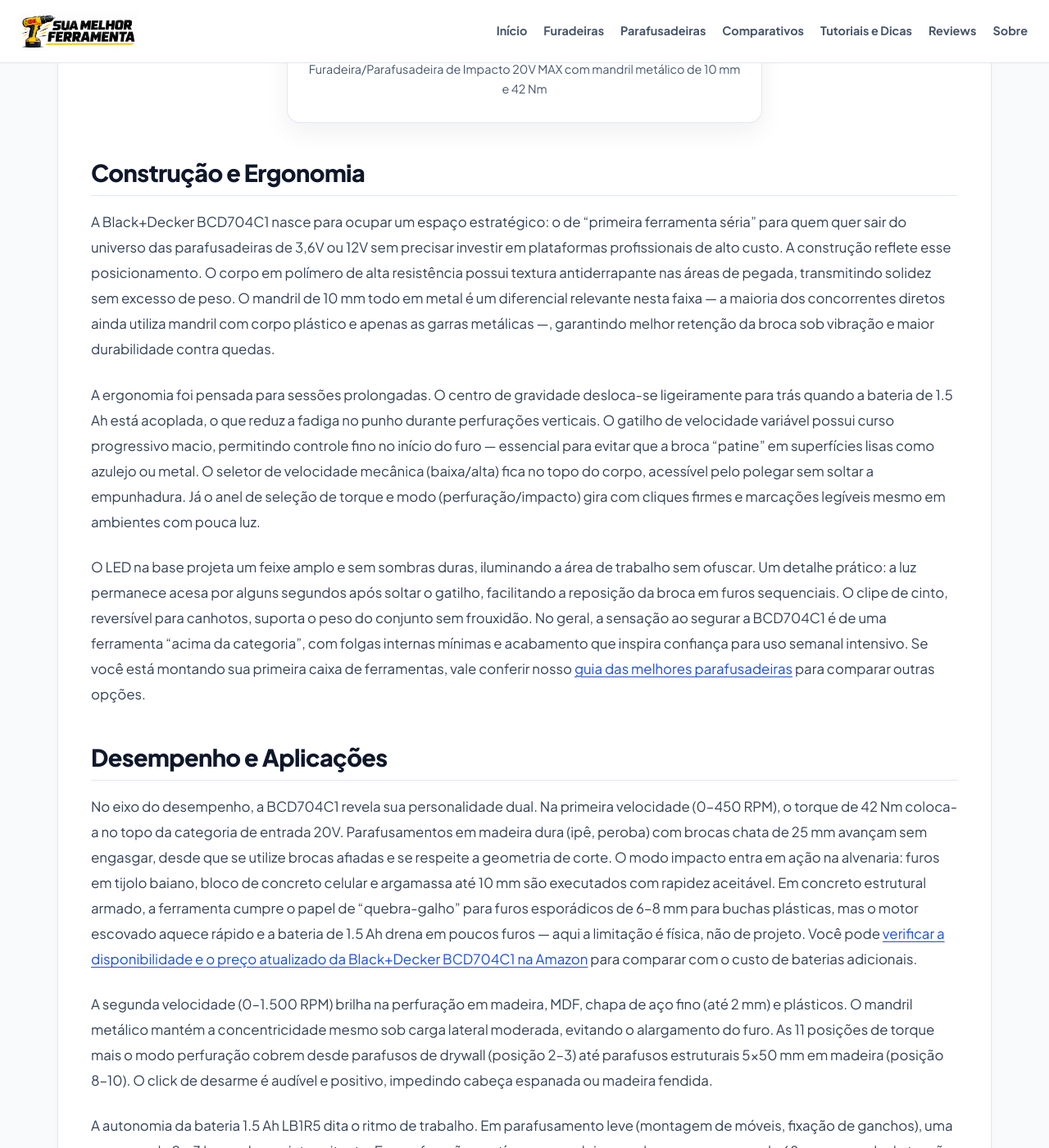
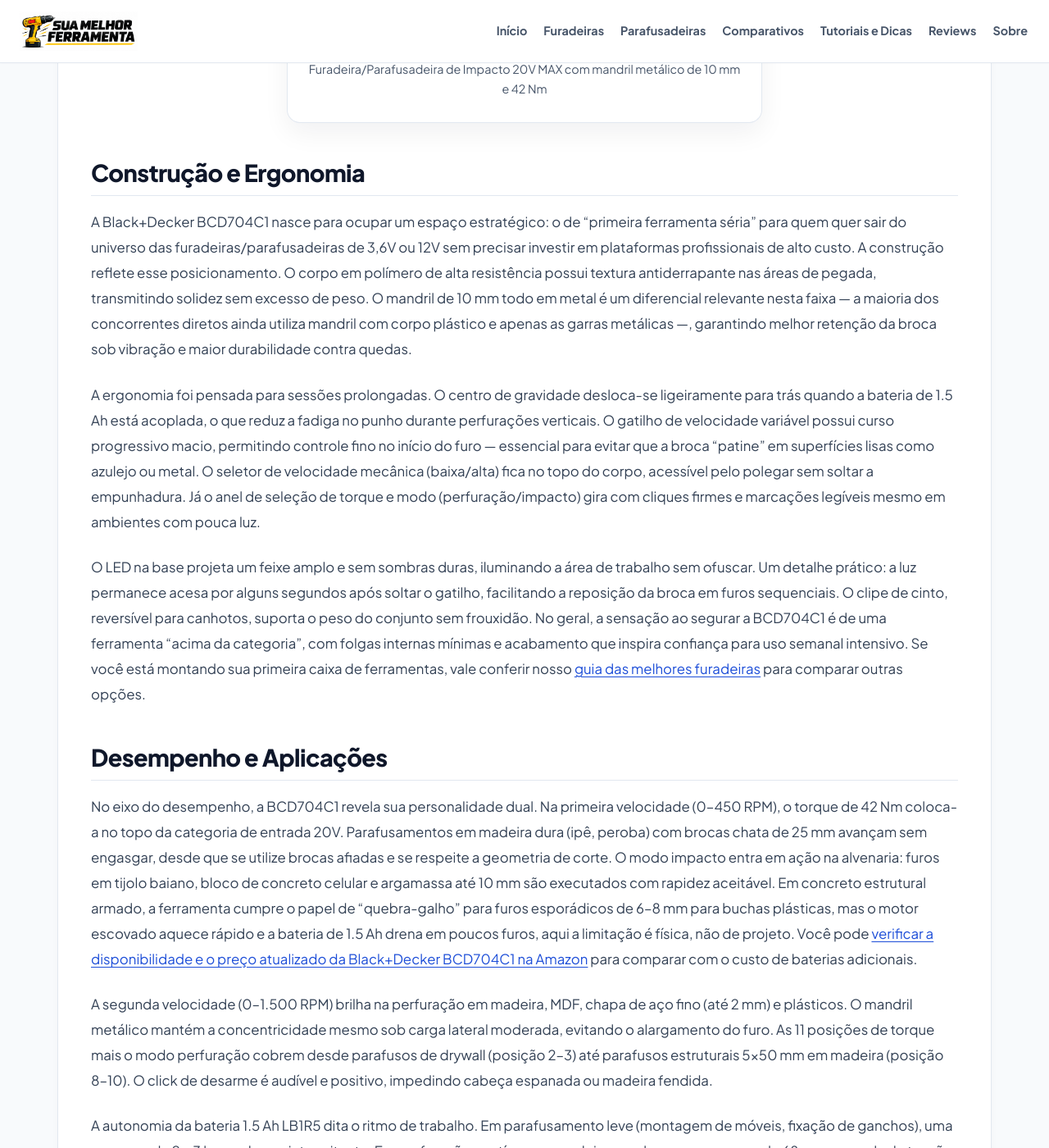
Before and after one commit to membroequipe/SiteReview, a Jekyll site: the page built from _posts/2026-10-24-black-decker-bcd704c1.md, in a window 1280 px wide and 1400 px high, scrolled down 3255 px. Shown: the whole window at 82% size. Built offline with Jekyll 4.4.1, drawn with Linux system fonts in a browser that asks for light colours; some of the changed text lies outside the part shown.

Commit message:
Update 2026-10-24-black-decker-bcd704c1.md

```diff
--- a/_posts/2026-10-24-black-decker-bcd704c1.md
+++ b/_posts/2026-10-24-black-decker-bcd704c1.md
@@ -3,7 +3,7 @@
 title: "Review Black+Decker BCD704C1: Vale a Pena em 2026? Análise Completa!"
 description: "Análise completa da Black+Decker BCD704C1: torque de 42 Nm, mandril metálico e função impacto. Descubra se essa furadeira 20V MAX vale a pena em 2026."
 slug: "review-black-decker-bcd704c1"
-categories: [furadeiras, parafusadeiras, reviews]
+categories: [furadeiras, reviews]
 produto_id: black_decker_bcd704c1
 image: "/assets/images/posts/black-decker-bcd704c1.webp"
 image_alt: "Black+Decker BCD704C1 em destaque"
@@ -41,15 +41,15 @@
 
 ## Construção e Ergonomia
 
-A Black+Decker BCD704C1 nasce para ocupar um espaço estratégico: o de "primeira ferramenta séria" para quem quer sair do universo das parafusadeiras de 3,6V ou 12V sem precisar investir em plataformas profissionais de alto custo. A construção reflete esse posicionamento. O corpo em polímero de alta resistência possui textura antiderrapante nas áreas de pegada, transmitindo solidez sem excesso de peso. O mandril de 10 mm todo em metal é um diferencial relevante nesta faixa — a maioria dos concorrentes diretos ainda utiliza mandril com corpo plástico e apenas as garras metálicas —, garantindo melhor retenção da broca sob vibração e maior durabilidade contra quedas.
+A Black+Decker BCD704C1 nasce para ocupar um espaço estratégico: o de "primeira ferramenta séria" para quem quer sair do universo das furadeiras/parafusadeiras de 3,6V ou 12V sem precisar investir em plataformas profissionais de alto custo. A construção reflete esse posicionamento. O corpo em polímero de alta resistência possui textura antiderrapante nas áreas de pegada, transmitindo solidez sem excesso de peso. O mandril de 10 mm todo em metal é um diferencial relevante nesta faixa — a maioria dos concorrentes diretos ainda utiliza mandril com corpo plástico e apenas as garras metálicas —, garantindo melhor retenção da broca sob vibração e maior durabilidade contra quedas.
 
 A ergonomia foi pensada para sessões prolongadas. O centro de gravidade desloca-se ligeiramente para trás quando a bateria de 1.5 Ah está acoplada, o que reduz a fadiga no punho durante perfurações verticais. O gatilho de velocidade variável possui curso progressivo macio, permitindo controle fino no início do furo — essencial para evitar que a broca "patine" em superfícies lisas como azulejo ou metal. O seletor de velocidade mecânica (baixa/alta) fica no topo do corpo, acessível pelo polegar sem soltar a empunhadura. Já o anel de seleção de torque e modo (perfuração/impacto) gira com cliques firmes e marcações legíveis mesmo em ambientes com pouca luz.
 
-O LED na base projeta um feixe amplo e sem sombras duras, iluminando a área de trabalho sem ofuscar. Um detalhe prático: a luz permanece acesa por alguns segundos após soltar o gatilho, facilitando a reposição da broca em furos sequenciais. O clipe de cinto, reversível para canhotos, suporta o peso do conjunto sem frouxidão. No geral, a sensação ao segurar a BCD704C1 é de uma ferramenta "acima da categoria", com folgas internas mínimas e acabamento que inspira confiança para uso semanal intensivo. Se você está montando sua primeira caixa de ferramentas, vale conferir nosso [guia das melhores parafusadeiras]({{ '/qual-a-melhor-parafusadeira/' | relative_url }}) para comparar outras opções.
+O LED na base projeta um feixe amplo e sem sombras duras, iluminando a área de trabalho sem ofuscar. Um detalhe prático: a luz permanece acesa por alguns segundos após soltar o gatilho, facilitando a reposição da broca em furos sequenciais. O clipe de cinto, reversível para canhotos, suporta o peso do conjunto sem frouxidão. No geral, a sensação ao segurar a BCD704C1 é de uma ferramenta "acima da categoria", com folgas internas mínimas e acabamento que inspira confiança para uso semanal intensivo. Se você está montando sua primeira caixa de ferramentas, vale conferir nosso [guia das melhores furadeiras]({{ '/qual-a-melhor-furadeira/' | relative_url }}) para comparar outras opções.
 
 ## Desempenho e Aplicações
 
-No eixo do desempenho, a BCD704C1 revela sua personalidade dual. Na primeira velocidade (0–450 RPM), o torque de 42 Nm coloca-a no topo da categoria de entrada 20V. Parafusamentos em madeira dura (ipê, peroba) com brocas chata de 25 mm avançam sem engasgar, desde que se utilize brocas afiadas e se respeite a geometria de corte. O modo impacto entra em ação na alvenaria: furos em tijolo baiano, bloco de concreto celular e argamassa até 10 mm são executados com rapidez aceitável. Em concreto estrutural armado, a ferramenta cumpre o papel de "quebra-galho" para furos esporádicos de 6–8 mm para buchas plásticas, mas o motor escovado aquece rápido e a bateria de 1.5 Ah drena em poucos furos — aqui a limitação é física, não de projeto. Você pode [verificar a disponibilidade e o preço atualizado da Black+Decker BCD704C1 na Amazon](SEU_LINK_AMAZON) para comparar com o custo de baterias adicionais.
+No eixo do desempenho, a BCD704C1 revela sua personalidade dual. Na primeira velocidade (0–450 RPM), o torque de 42 Nm coloca-a no topo da categoria de entrada 20V. Parafusamentos em madeira dura (ipê, peroba) com brocas chata de 25 mm avançam sem engasgar, desde que se utilize brocas afiadas e se respeite a geometria de corte. O modo impacto entra em ação na alvenaria: furos em tijolo baiano, bloco de concreto celular e argamassa até 10 mm são executados com rapidez aceitável. Em concreto estrutural armado, a ferramenta cumpre o papel de "quebra-galho" para furos esporádicos de 6–8 mm para buchas plásticas, mas o motor escovado aquece rápido e a bateria de 1.5 Ah drena em poucos furos, aqui a limitação é física, não de projeto. Você pode [verificar a disponibilidade e o preço atualizado da Black+Decker BCD704C1 na Amazon](SEU_LINK_AMAZON) para comparar com o custo de baterias adicionais.
 
 A segunda velocidade (0–1.500 RPM) brilha na perfuração em madeira, MDF, chapa de aço fino (até 2 mm) e plásticos. O mandril metálico mantém a concentricidade mesmo sob carga lateral moderada, evitando o alargamento do furo. As 11 posições de torque mais o modo perfuração cobrem desde parafusos de drywall (posição 2–3) até parafusos estruturais 5×50 mm em madeira (posição 8–10). O click de desarme é audível e positivo, impedindo cabeça espanada ou madeira fendida.
 
@@ -62,7 +62,7 @@
 ### Elogios Mais Frequentes
 - **Mandril metálico de 10 mm**: A unanimidade entre avaliadores experientes destaca a qualidade do mandril todo em metal como o maior diferencial frente a concorrentes de mesmo patamar. Relatos confirmam retenção firme de brocas de 10 mm em modo impacto sem escorregamento, mesmo após dezenas de usos.
 - **Leveza e equilíbrio**: Comentários recorrentes elogiam o peso contido (1,4 kg com bateria) e o balanço neutro, permitindo uso acima da cabeça — como instalação de luminárias ou perfuração de tetos — por 10–15 minutos sem fadiga excessiva no antebraço.
-- **Compatibilidade 20V MAX**: A possibilidade de compartilhar baterias com parafusadeiras de impacto, serras tico-tico, lixadeiras e sopradores da mesma linha é citada como fator decisivo de compra por quem já possui ou planeja expandir o kit.
+- **Compatibilidade 20V MAX**: A possibilidade de compartilhar baterias com furadeiras de impacto, serras tico-tico, lixadeiras e sopradores da mesma linha é citada como fator decisivo de compra por quem já possui ou planeja expandir o kit.
 - **Gatilho progressivo preciso**: Usuários que migram de modelos 12V ou de entrada relatam surpresa positiva com a modulação fina de velocidade, essencial para iniciar furos em azulejo ou centrar brocas em metal sem centro.
 - **Custo-benefício percebido**: A maioria das avaliações 4 e 5 estrelas enquadra o kit (ferramenta + bateria + carregador + maleta) como "entrada honesta na plataforma 20V", superior a combos de marcas genéricas que exigem bateria proprietária.
 
@@ -92,7 +92,7 @@
 A Bosch GSB 18V-21 (corpo verde) é o rival natural mais citado. Ela traz motor brushless, freio eletrónico, 21 configurações de torque e 55 Nm de torque máximo — números superiores no papel. Na prática, a Bosch vence em autonomia por Wh de bateria, cadência de parafusamento (graças ao freio) e durabilidade do motor em uso diário pesado. Contudo, a BCD704C1 contra-ataca com mandril metálico de 10 mm (a Bosch usa mandril plástico com garras metálicas neste modelo), plataforma 20V MAX com ferramentas de jardinagem e limpeza mais acessíveis, e kit completo com maleta rígida incluída. Para o usuário doméstico avançado ou pequeno prestador de serviços que alterna madeira, metal e alvenaria leve, a Black+Decker entrega 85% da performance por fração do investimento. A Bosch justifica seu prêmio para quem vive de furadeira 8 horas por dia.
 
 **Black+Decker BCD704C1 vs. DeWalt DCD701D2 (20V MAX XR Compact)**
-A DeWalt DCD701D2 é a "irmã premium" dentro do mesmo grupo Stanley Black & Decker. Compartilha a plataforma 20V MAX, mas adota motor brushless, 15 posições de torque, 45 Nm, freio eletrónico, mandril 13 mm (1/2") e bateria 2.0 Ah no kit. É objetivamente superior em tudo — menos no preço e no peso (1,55 kg com bateria). O mandril de 13 mm aceita brocas de haste maior, vantagem em perfuração de madeira grossa e metal. A ergonomia DeWalt é referência, com empunhadura mais anatômica e gatilho de curso mais curto. Ainda assim, a BCD704C1 mantém relevância: seu mandril de 10 mm cobre 95% das brocas de uso geral, a bateria 1.5 Ah carrega mais rápido, e a maleta incluída é mais robusta que a bolsa de tecido da DeWalt. Quem já tem baterias DeWalt 20V MAX não hesita na DCD701; quem entra na plataforma agora e busca o melhor equilíbrio custo-capacidade encontra na BCD704C1 porta de entrada mais racional. Para ver outras opções lado a lado, confira nossa categoria de [outros reviews de parafusadeiras]({{ '/reviews/' | relative_url }}).
+A DeWalt DCD701D2 é a "irmã premium" dentro do mesmo grupo Stanley Black & Decker. Compartilha a plataforma 20V MAX, mas adota motor brushless, 15 posições de torque, 45 Nm, freio eletrónico, mandril 13 mm (1/2") e bateria 2.0 Ah no kit. É objetivamente superior em tudo — menos no preço e no peso (1,55 kg com bateria). O mandril de 13 mm aceita brocas de haste maior, vantagem em perfuração de madeira grossa e metal. A ergonomia DeWalt é referência, com empunhadura mais anatômica e gatilho de curso mais curto. Ainda assim, a BCD704C1 mantém relevância: seu mandril de 10 mm cobre 95% das brocas de uso geral, a bateria 1.5 Ah carrega mais rápido, e a maleta incluída é mais robusta que a bolsa de tecido da DeWalt. Quem já tem baterias DeWalt 20V MAX não hesita na DCD701; quem entra na plataforma agora e busca o melhor equilíbrio custo-capacidade encontra na BCD704C1 porta de entrada mais racional. Para ver outras opções lado a lado, confira nossa categoria de [outros reviews de furadeiras]({{ '/reviews/' | relative_url }}).
 
 ## Perguntas Frequentes
 
@@ -100,7 +100,7 @@
 Fura, mas com ressalvas. A função impacto mecânico permite avançar em concreto com brocas de videa de 6 a 8 mm para fixação de buchas plásticas. Em vergalhões ou concreto de alta resistência (35+ MPa), o motor escovado e a bateria 1.5 Ah limitam a produtividade a 2–3 furos por carga. Para uso recorrente em concreto estrutural, uma martelete SDS-Plus ou furadeira de impacto a cabo é indicada.
 
 ### A bateria de 1.5 Ah do kit é compatível com outras ferramentas 20V MAX da marca?
-Sim. A bateria LB1R5 (20V MAX 1.5 Ah) é totalmente intercambiável com toda a linha 20V MAX: parafusadeiras de impacto, serras circulares compactas, tico-tico, lixadeiras orbitais, sopradores, podadores e até lâmpadas de trabalho. O mesmo vale para o carregador LC1120 bivolt.
+Sim. A bateria LB1R5 (20V MAX 1.5 Ah) é totalmente intercambiável com toda a linha 20V MAX: furadeiras de impacto, serras circulares compactas, tico-tico, lixadeiras orbitais, sopradores, podadores e até lâmpadas de trabalho. O mesmo vale para o carregador LC1120 bivolt.
 
 ### Qual a diferença prática entre o mandril de 10 mm desta e o de 13 mm de modelos superiores?
 O mandril de 10 mm (3/8") aceita brocas com haste até 10 mm. Cobrirá 100% das brocas de madeira, metal e alvenaria de uso geral, além de bits de parafusamento. O mandril de 13 mm (1/2") permite brocas de haste maior — serras-copo acima de 50 mm, brocas chata longas, fresas de topo — e transmite torque mais alto sem risco de escorregamento. Para 90% das aplicações residenciais e de manutenção leve, 10 mm é suficiente.
```
